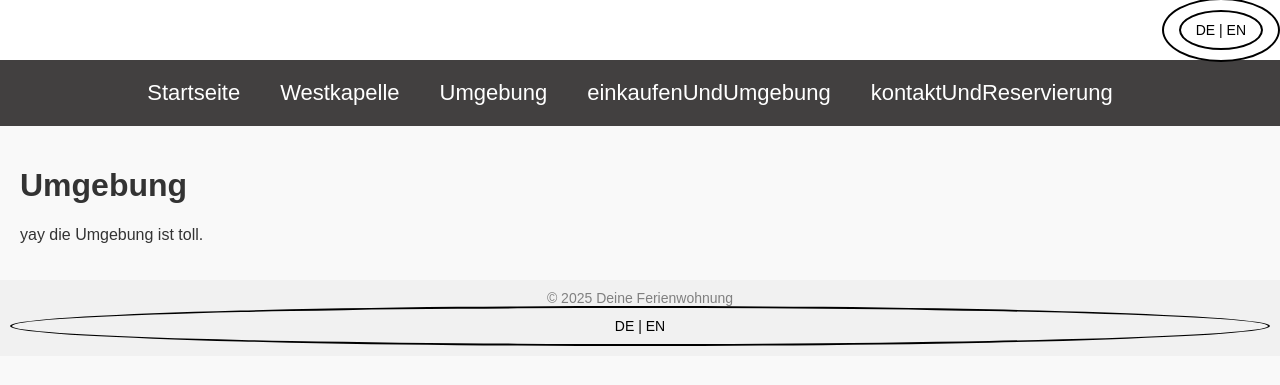
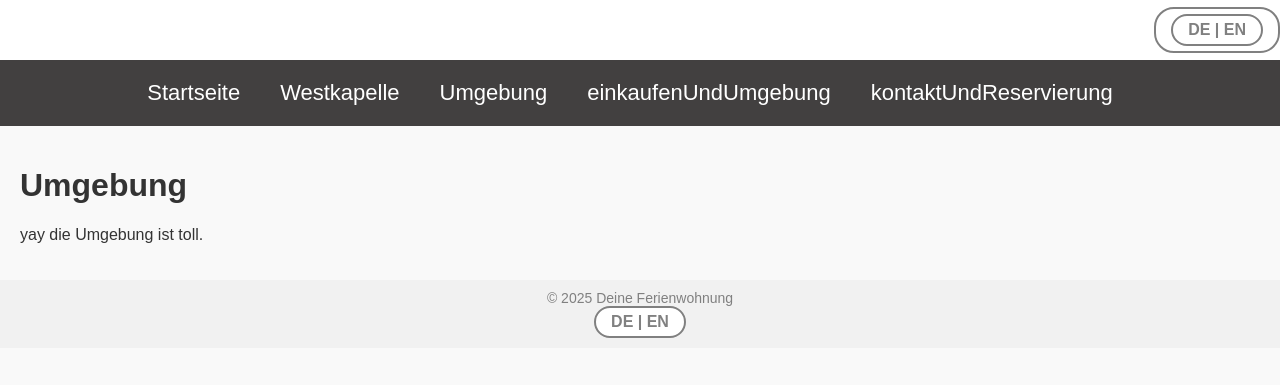
Before and after one commit to TimLbhnschl/timlbhnschl.github.io, a Jekyll site: the page built from de/umgebung.html, in a window 1280 px wide. Shown: the top 385 px of the page. Built offline with Jekyll 4.4.1, drawn with Linux system fonts in a browser that asks for light colours.

Commit message:
Update style.css

```diff
--- a/assets/css/style.css
+++ b/assets/css/style.css
@@ -15,25 +15,24 @@ header {
 
 /* Sprachumschalter Button */
 .language-toggle {
-    border: 2px solid #000; /* Schwarze Umrandung */
-    border-radius: 50%; /* Runde Ecken */
-    padding: 10px 15px; /* Etwas Abstand für den Button */
-    background-color: transparent; /* Transparenter Hintergrund */
-    color: #000; /* Schwarzer Text */
-    font-size: 14px; /* Schriftgröße */
+    display: inline-block;
+    padding: 5px 15px; /* Reduzierter Abstand um den Button */
+    background-color: white; /* Weißer Hintergrund für den Button */
+    font-size: 16px; /* Schriftgröße */
+    color: gray; /* Textfarbe */
+    text-decoration: none; /* Keine Unterstreichung */
+    border: 2px solid gray; /* Graue Umrandung */
+    border-radius: 20px; /* Runde Form */
     cursor: pointer; /* Mauszeiger als Hand */
-    transition: background-color 0.3s ease, border-color 0.3s ease; /* Weiche Übergänge */
-  }
+    font-weight: bold; /* Fettgedruckt */
+    text-align: center; /* Zentrierter Text */
+    transition: background-color 0.3s ease, color 0.3s ease; /* Sanfter Übergang */
+}
 
-  .language-toggle:hover {
-    background-color: #000; /* Dunkler Hintergrund bei Hover */
-    color: #fff; /* Weißer Text bei Hover */
-    border-color: #fff; /* Weiße Umrandung bei Hover */
-  }
-
-  .language-toggle:focus {
-    outline: none; /* Entfernt den Standard-Fokusrahmen */
-  }
+.language-toggle:hover {
+    background-color: lightgray; /* Hellgrauer Hintergrund beim Hover */
+    color: black; /* Schwarzer Text beim Hover */
+}
 
 /* Bereich für die Navigation (dunkelgrau) */
 nav {
```
